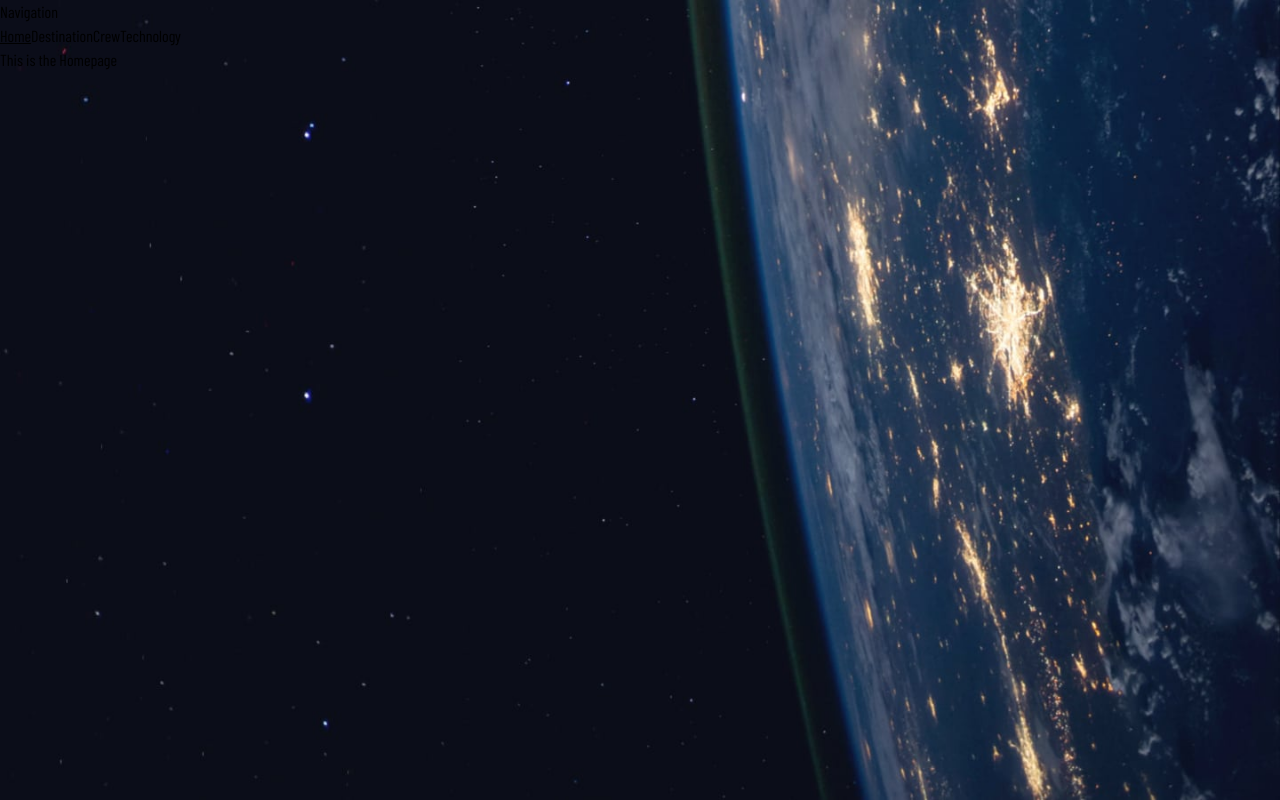
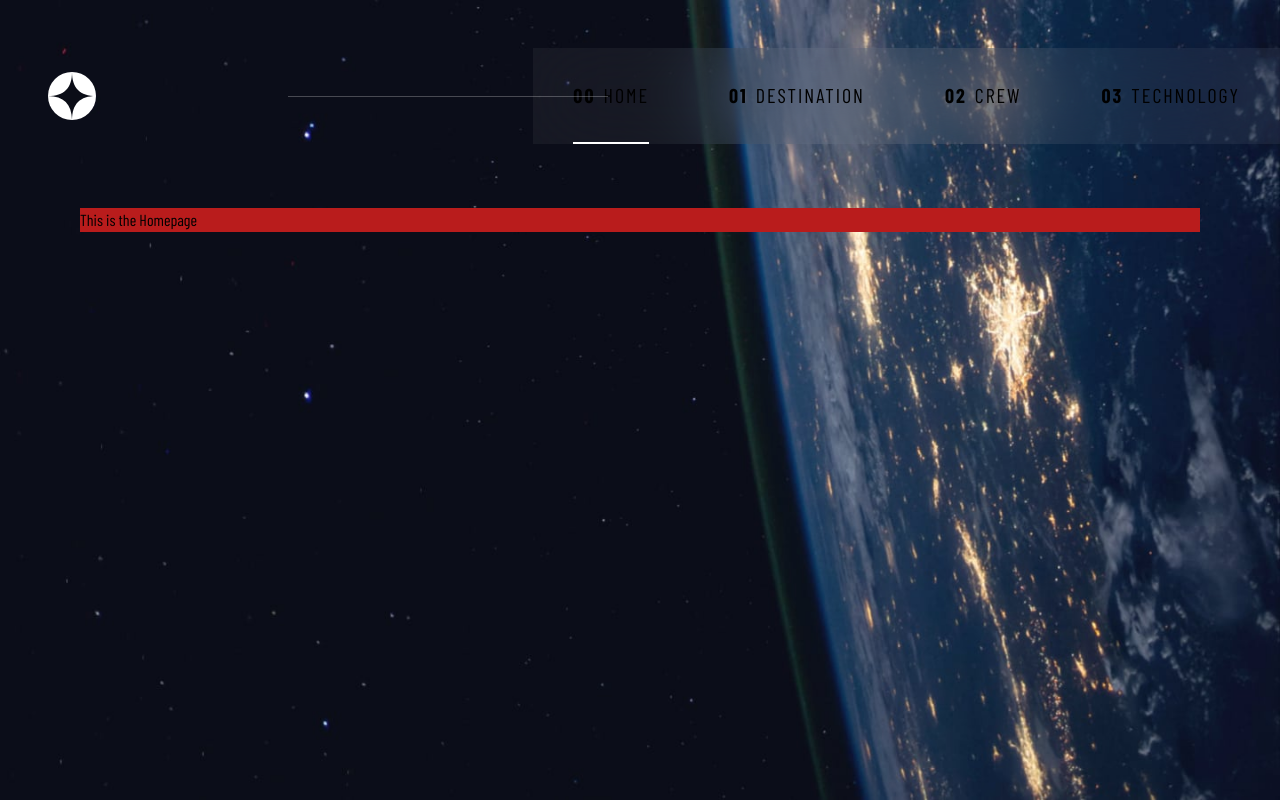
Before and after one commit to sos321/space-tourism, a React (Vite) app: page / in a window 1280 px wide. Built offline with nearby package versions, Linux system fonts and the light colour scheme; a web font is replaced by a local one.

Commit message:
create navbar

```diff
--- a/src/components/navigation.jsx
+++ b/src/components/navigation.jsx
@@ -1,21 +1,34 @@
 import { Fragment } from "react";
 import { Outlet, NavLink } from "react-router-dom";
+
+import logo from "./../assets/shared/logo.svg";
 
 function Navigation() {
   return (
     <Fragment>
-      <div>
-        <p>Navigation</p>
-        {["Home", "Destination", "Crew", "Technology"].map((nav) => (
+      <div className="flex items-center justify-between h-16 mt-16">
+        <img src={logo} alt="Logo" className="ml-12" />
+        <div className="h-[1px] bg-white w-3/12 opacity-25 z-20 absolute left-72"></div>
+        <div className="flex items-center justify-center w-7/12 h-24 gap-20 bg-white backdrop-blur-2xl bg-opacity-5">
+          {["Home", "Destination", "Crew", "Technology"].map((nav, i) => (
             <NavLink
               to={`/${nav === "Home" ? "" : nav.toLowerCase()}`}
-            className={({ isActive }) => (isActive ? "underline" : "")}
+              className={({ isActive }) =>
+                `${
+                  isActive
+                    ? "border-white border-solid border-b-2"
+                    : "border-transparent border-solid border-b-2 hover:border-white hover:border-solid hover:border-b-2 hover:border-opacity-50"
+                } text-xl uppercase tracking-widest flex gap-2 h-full items-center transition-all`
+              }
+              key={i}
             >
+              <span className="font-bold">{`0${i}`}</span>
               {nav}
             </NavLink>
           ))}
         </div>
-      <div>
+      </div>
+      <div className="m-20 bg-red-700">
         <Outlet />
       </div>
     </Fragment>
```
Lines whose indentation alone changed are shown as unchanged.
